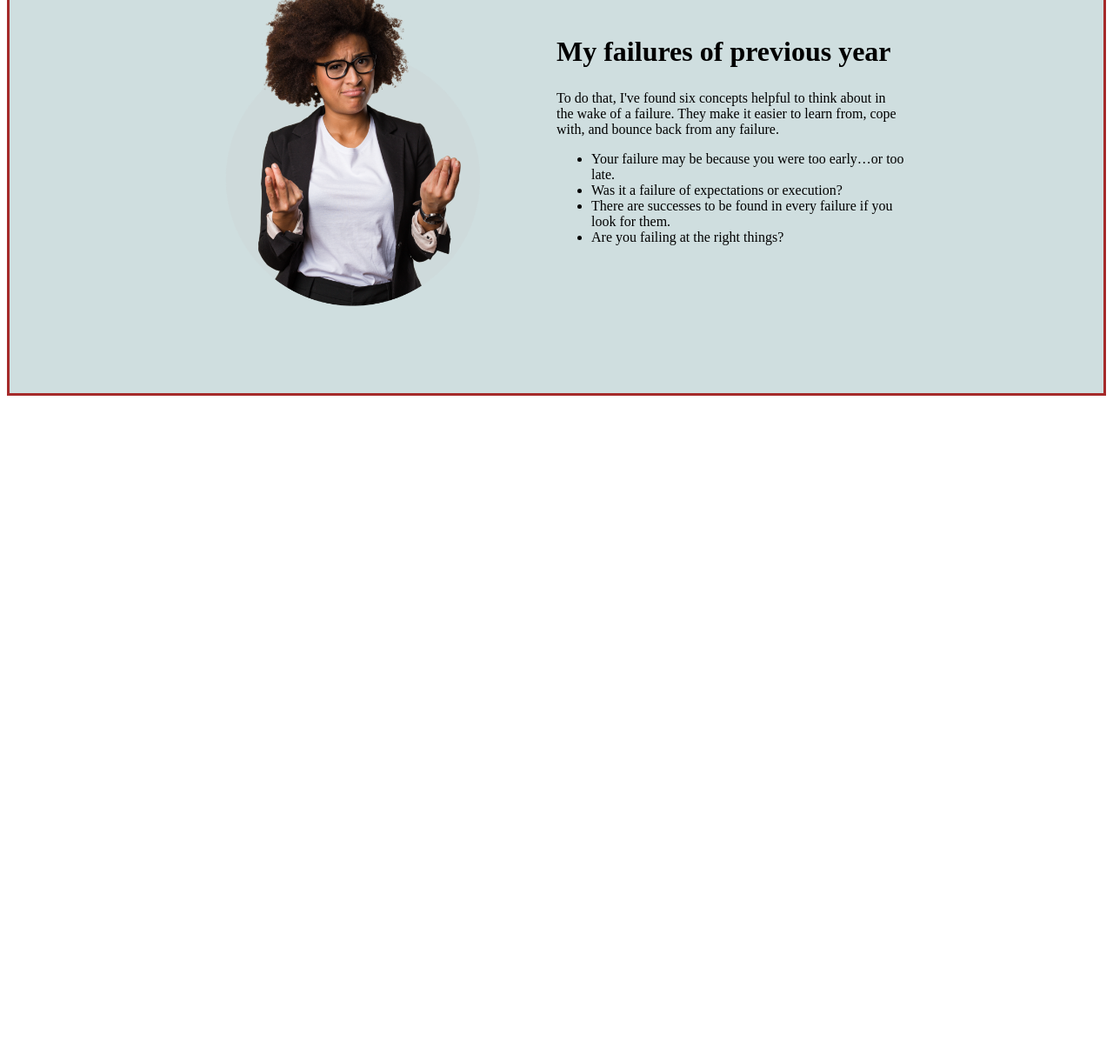
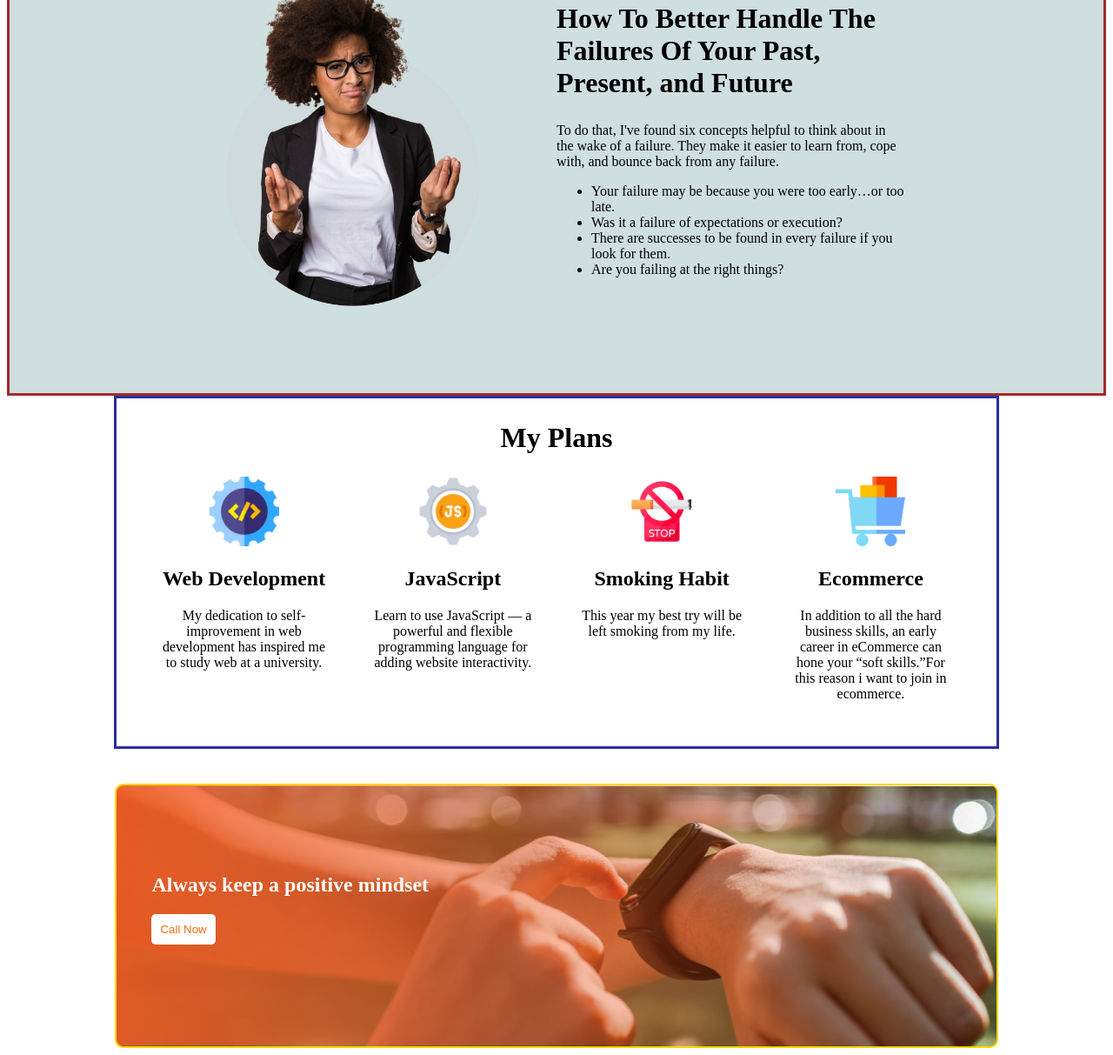
Before and after one commit to sojibpannashovon2/new-year-goals, a plain HTML site: page index.html in a window 1280 px wide. Shown: the part 765-1978 px from the top of the page at 87% size. Before the commit the page ends 1228 px from the top, so only its background shows below. Drawn offline with Linux system fonts and the light colour scheme.

Commit message:
third section complete

```diff
--- a/index.html
+++ b/index.html
@@ -22,10 +22,10 @@
     </header>
     <main>
 
-       <!-- This is first section -->
+       <!-- This is first section start-->
        <section class="first-section">
          <div class="first-section-info">
-              <h1 id="first-title">My failures of previous year</h1>
+              <h1 id="first-title">How To Better Handle The Failures Of Your Past, Present, and Future</h1>
               <p>To do that, I've found six concepts helpful to think about in the wake of a failure. They make it easier to learn from, cope with, and bounce back from any failure.</p>
               <ul>
                 <li> Your failure may be because you were too early…or too late.</li>
@@ -37,6 +37,48 @@
          </div>
 
        </section>
+           <!-- This is first section end-->
+
+               <!-- This is second section start-->
+
+               <section class="second-section">
+                <h1 id="second-section-title">My Plans</h1>
+                <div class="plans">
+
+                  <span class="plan"><img src="/images/icons/web.png" alt="" style="width:80px;height:80px;">
+                    <h2>Web Development</h2>
+                    <p>My dedication to self-improvement in web development has inspired me to study web at a university.</p>
+
+                </span>
+                  <span class="plan"><img src="/images/icons/js.png" alt="" style="width:80px;height:80px;">
+                    <h2>JavaScript</h2>
+                    <p>Learn to use JavaScript — a powerful and flexible programming language for adding website interactivity.</p>
+                </span>
+                  <span class="plan"><img src="/images/icons/smoke.png" alt="" style="width:80px;height:80px;">
+                    <h2>Smoking Habit</h2>
+                    <p>This year my best try will be left smoking from my life.</p>
+                </span>
+                  <span class="plan"><img src="/images/icons/ecom.png" alt="" style="width:80px;height:80px;">
+                    <h2>Ecommerce</h2>
+                    <p>In addition to all the hard business skills, an early career in eCommerce can hone your “soft skills.”For this reason i want to join in ecommerce.</p>
+                </span>
+
+
+                </div>
+               </section>
+
+               <!-- This is second section end-->
+
+
+               <!-- This is third section start-->
+               <section class="third-section">
+              <div class="third-section-info">
+                <h1>Always keep a positive mindset</h1>
+                <button id="btn2-info">Call Now</button>
+              </div>
+
+               </section>
+               <!-- This is third section end-->
     </main>
 </body>
 </html>
--- a/styles/style.css
+++ b/styles/style.css
@@ -50,9 +50,77 @@ border-radius: 5px;
     height: 300px;
     width: 400px;
     margin-left: 50%;
-    margin-top: 15%;
+    margin-top: 12%;
 }
 #first-title{
     font-weight: 900;
     font-size: xx-large;
 }
+
+/* <!-- This is first section end--> */
+
+/* <!-- This is second section start--> */
+
+.second-section{
+    height: 400px;
+    width: 80%;
+    margin: auto;
+    /* background-color: rgba(37, 244, 144, 0.947); */
+    border: 3px solid rgb(42, 46, 165);
+}
+/* .image{
+    background-image: url('../images/icons/web.png');
+    height: 200px;
+    width: 200px;
+} */
+
+#second-section-title{
+    text-align: center;
+    font-size: xx-large;
+    font-weight: 900;
+    /* margin-top: 5%; */
+}
+.plans{
+ display: flex;
+ text-align: center;
+ margin-top: 10px;
+ margin-left: 50px;
+ /* height: 300px;
+ width: 900px; */
+
+}
+.plan{
+    /* border: 2px solid gold; */
+    margin-right: 5%;
+    height: 250px;
+    width: 300px;
+}
+
+/* <!-- This is second section end--> */
+
+.third-section{
+    height: 300px;
+    width: 80%;
+    margin: auto;
+    border: 2px solid gold;
+    border-radius: 10px;
+    margin-top: 40px;
+    background: url('../images/gradient3.png') right bottom no-repeat, url('../images/watch.png') left top repeat;
+    background-color: transparent;
+    color: white;
+}
+.third-section-info{
+    margin-top: 10%;
+    margin-left: 40px;
+}
+#btn2-info{
+    background-color:white;
+    border: none;
+    padding: 10px;
+    border-radius: 5px;
+    color: rgb(243, 109, 7);
+}
+#btn2-info:hover{
+    background-color: rgb(55, 126, 241);
+    color: white;
+}
```
